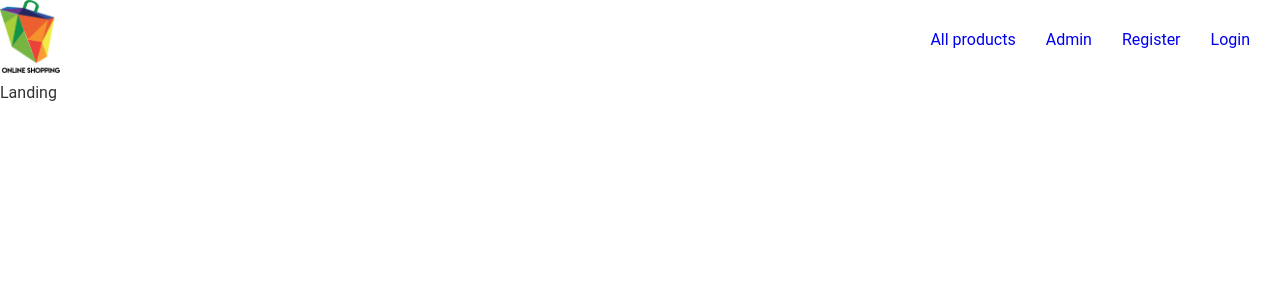
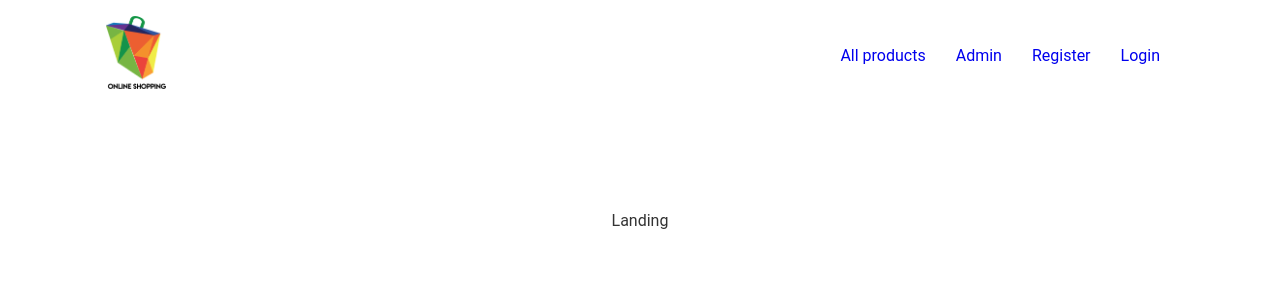
Before and after one commit to JoAn9/shop, a React (Create React App) app in the folder client/: page / in a window 1280 px wide. Shown: the top 300 px of the page. Built offline with nearby package versions, Linux system fonts and the light colour scheme; the HTML template or start-up script is replaced by a standard one.

Commit message:
more styling

```diff
--- a/client/src/App.css
+++ b/client/src/App.css
@@ -28,6 +28,10 @@ ul li {
   display: inline;
 }
 
+.logo {
+  padding: 1rem;
+}
+
 .link {
   text-decoration: none;
   padding-right: 30px;
@@ -39,12 +43,14 @@ ul li {
   align-items: center;
 }
 
-.container {
+.wrapper {
   max-width: 1100px;
   margin: auto;
+}
+
+.container {
   display: flex;
   justify-content: center;
-  overflow: hidden;
   padding: 0 2rem;
   margin-top: 6rem;
   margin-bottom: 3rem;
--- a/client/src/App.js
+++ b/client/src/App.js
@@ -11,14 +11,18 @@ import './App.css';
 function App() {
   return (
     <Router>
+      <div className="wrapper">
         <Navigation />
+        <section className="container">
+          <Switch>
             <Route exact path="/" component={Landing} />
-      <Switch>
             <Route exact path="/admin" component={Admin} />
             <Route exact path="/products" component={Products} />
             <Route exact path="/login" component={Login} />
             <Route exact path="/admin/products" component={AddProduct} />
           </Switch>
+        </section>
+      </div>
     </Router>
   );
 }
--- a/client/src/components/Navigation.js
+++ b/client/src/components/Navigation.js
@@ -5,7 +5,7 @@ import logo from '../img/logo.png';
 function Navigation() {
   return (
     <nav className="nav">
-      <Link to="/">
+      <Link to="/" className="logo">
         <img src={logo} alt="" style={{ width: '60px' }} />
       </Link>
       <ul>
```
Lines whose indentation alone changed are shown as unchanged.
